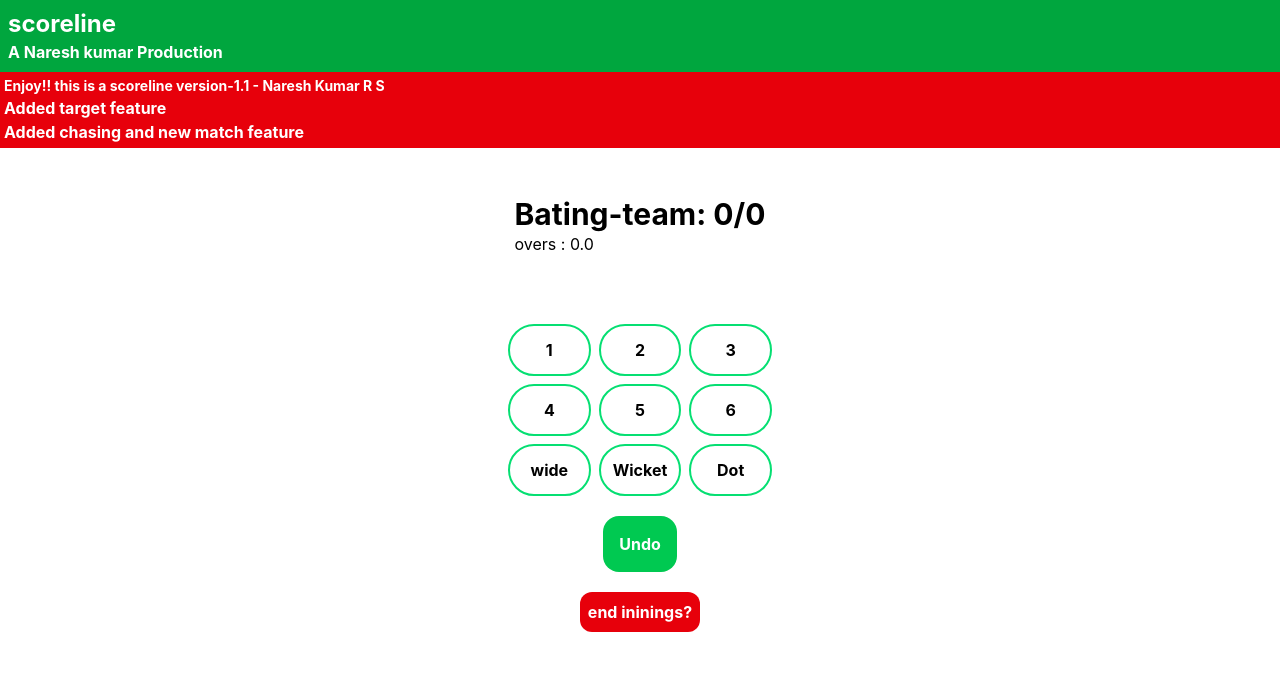
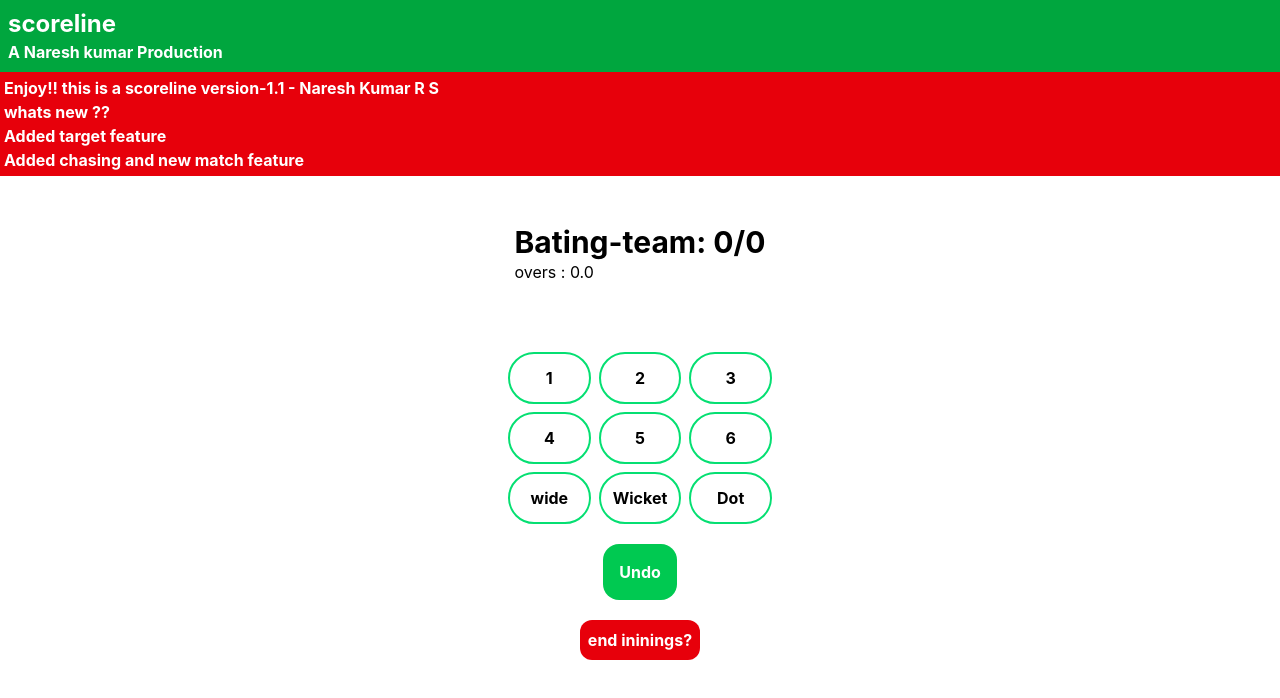
Before and after one commit to Nareshkumar17-hub/scoreline, a React (Vite) app: page / in a window 1280 px wide. Shown: the top 698 px of the page. Built offline with nearby package versions, Linux system fonts and the light colour scheme.

Commit message:
updatedd info 3

```diff
--- a/src/components/info.jsx
+++ b/src/components/info.jsx
@@ -6,8 +6,10 @@ function Info() {
      <>
        <div className="bg-red-600 text-white font-bold p-1">
 
-          <p className="text-justify text-sm"> Enjoy!! this is a scoreline version-1.1 - Naresh Kumar R S</p>
+          <p className="text-justify"> Enjoy!! this is a scoreline version-1.1 - Naresh Kumar R S</p>
 
+
+            <h1>whats new ??</h1>
           <ul>
             <li>Added target feature</li>
             <li>Added chasing and new match feature</li>
```
